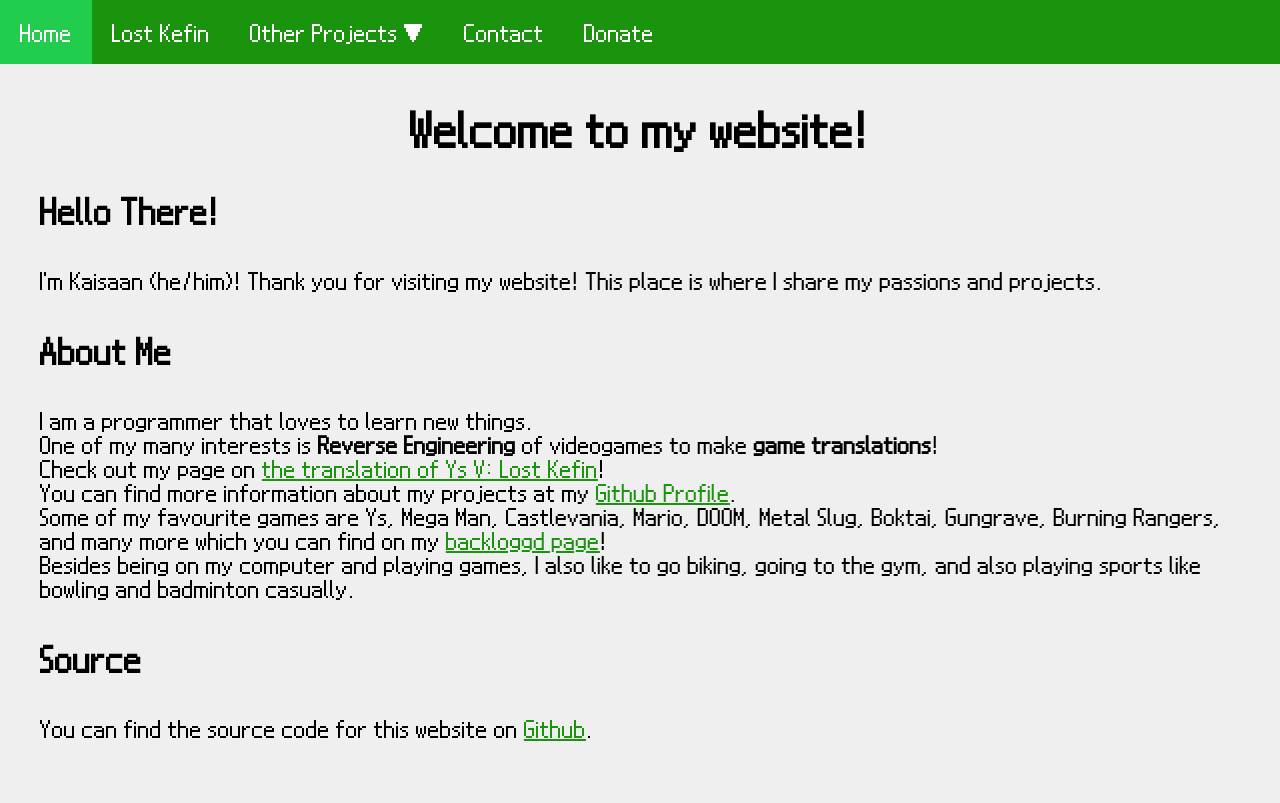
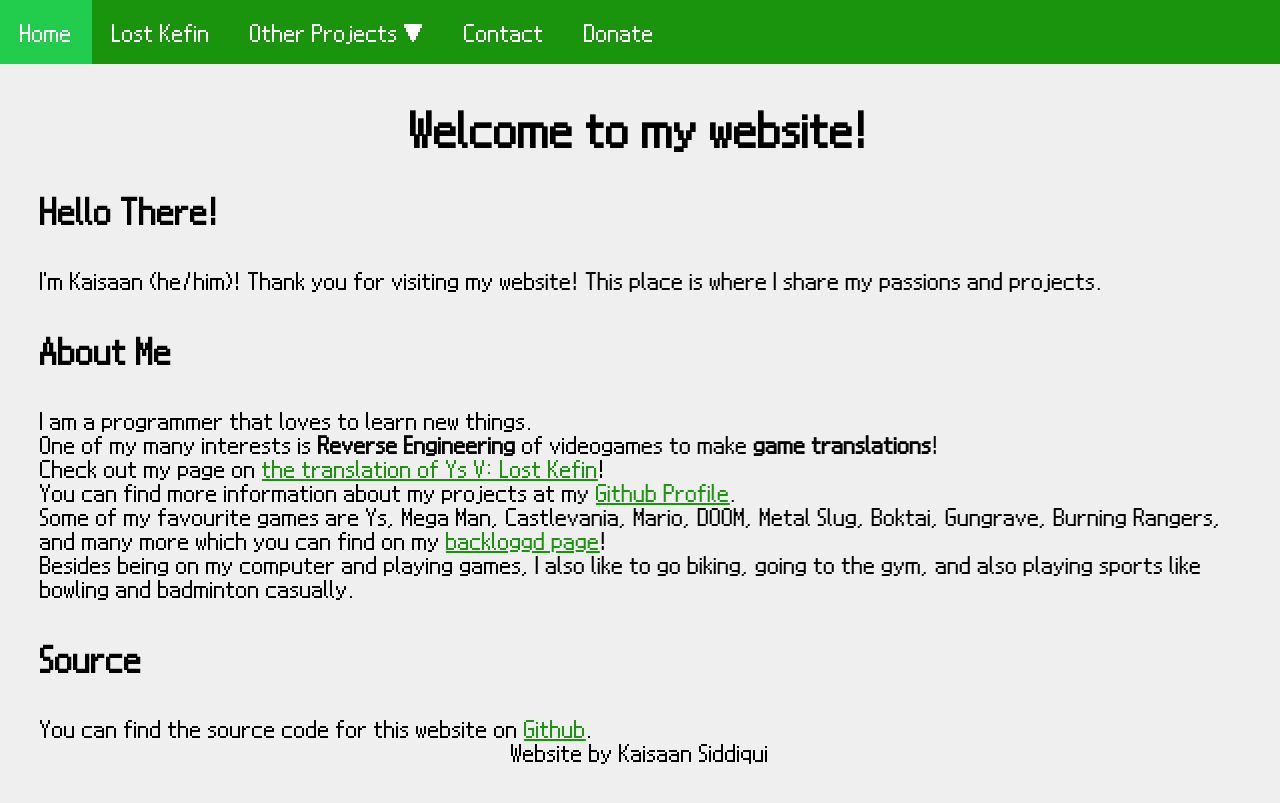
Before and after one commit to Kaisaan/kaisaan.github.io, a Jekyll site: the page built from index.html, in a window 1280 px wide. Shown: the top 803 px of the page. Built offline with Jekyll 4.4.1, drawn with Linux system fonts in a browser that asks for light colours; some web fonts are replaced.

Commit message:
Add footer

```diff
--- /dev/null
+++ b/_includes/foot.html
@@ -0,0 +1 @@
+<p>Website by Kaisaan Siddiqui</p>
--- a/_layouts/default.html
+++ b/_layouts/default.html
@@ -6,5 +6,8 @@
   <body>
     {% include nav.html %}
     {{ content }}
-  </body>
+    <footer>
+      {% include foot.html %}
+    </footer>
+    </body>
 </html>
--- a/css/style.css
+++ b/css/style.css
@@ -20,6 +20,10 @@ body {
     margin: 0;
     padding: 0;
     padding-bottom: 1%;
+}
+
+footer {
+    text-align: center;
 }
 
 p, h1, h2 {
```
